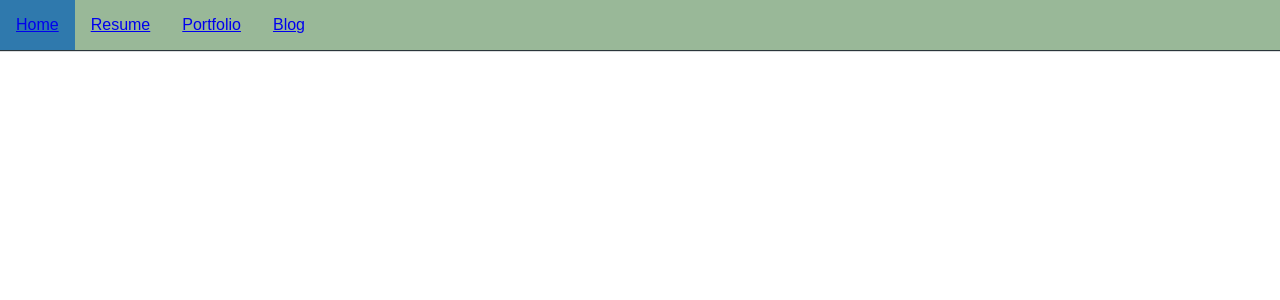
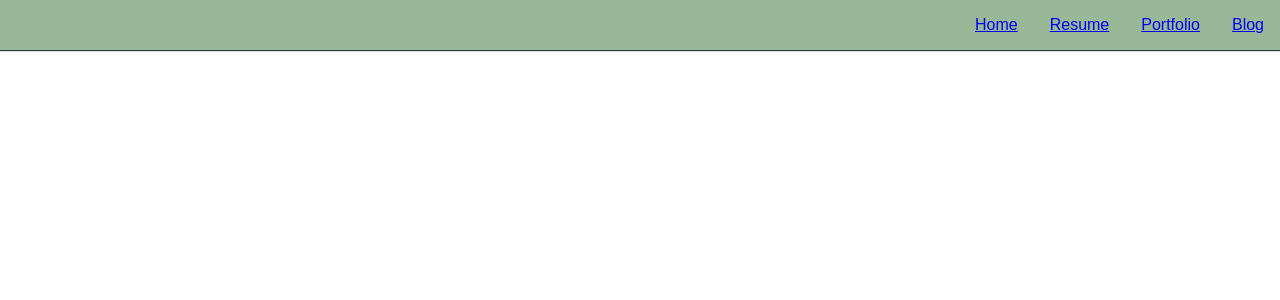
Before and after one commit to Gsarault44/peterchappy.github.io, a React (Create React App) app: page / in a window 1280 px wide. Shown: the top 300 px of the page. Built offline with nearby package versions, Linux system fonts and the light colour scheme.

Commit message:
refactoring

```diff
--- a/src/App.js
+++ b/src/App.js
@@ -1,5 +1,4 @@
 import React, { Component } from 'react';
-import logo from './logo.svg';
 import './App.css';
 
 import Navbar from './components/navbar'
--- a/src/components/navOption.js
+++ b/src/components/navOption.js
@@ -1,5 +1,5 @@
 import React from 'react';
-import styles from "./navOption.css";
+import "./navOption.css";
 
 const NavOption = ({title, route}) =>{
     return (
--- /dev/null
+++ b/src/components/navbar.css
@@ -0,0 +1,9 @@
+.navBar{
+    height: 50px;
+    background-color: #99B898;
+    box-shadow: 0 1px 1px 0 #2A363B;
+    display: flex;
+    flex-direction: row;
+    justify-content: flex-end;
+    align-items: flex-end ;
+}
--- a/src/components/navbar.js
+++ b/src/components/navbar.js
@@ -1,9 +1,10 @@
 import React from 'react';
 import NavOption from './navOption';
+import './navbar.css';
 
 const Navbar = (props) => {
     return(
-        <div style={styles}>
+        <div className="navBar">
             <NavOption
                 title={"Home"}
                 route={"/"}
@@ -24,12 +25,4 @@ const Navbar = (props) => {
     );
 };
 
-const styles = {
-    display : "flex",
-    flex : 1,
-    height: 50,
-    backgroundColor: "#99B898",
-    boxShadow: "0 1px 1px 0 #2A363B"
-};
-
 export default Navbar;
```
